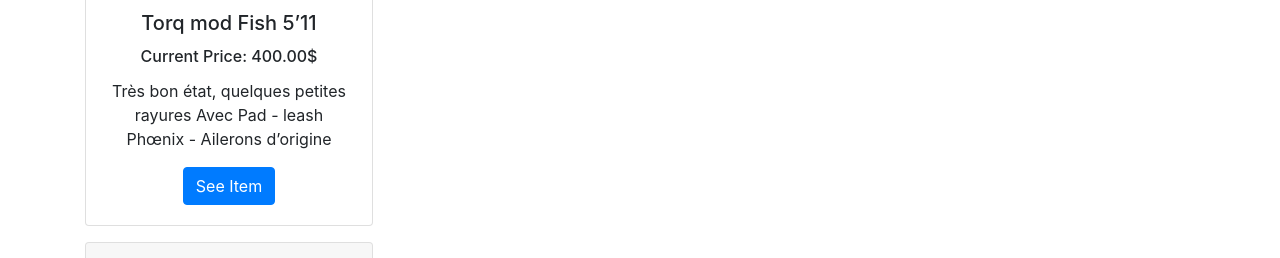
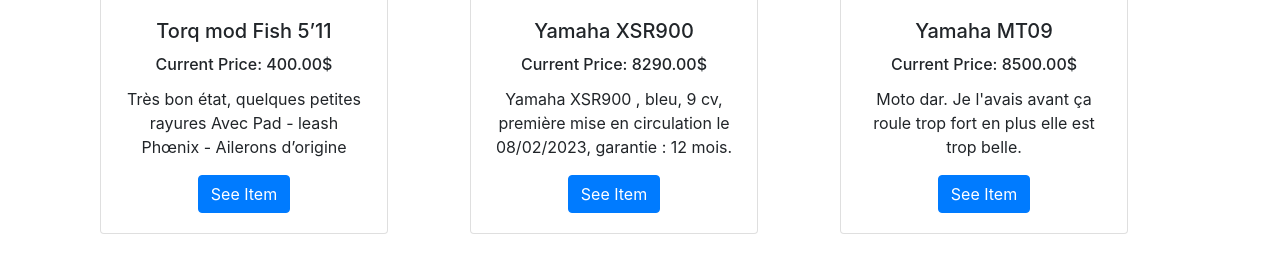
Before and after one commit to PayBoa/ePay, a Django app: page / in a window 1280 px wide. Shown: the part 555-813 px from the top of the page. Run offline with Django 3.2, Linux system fonts and the light colour scheme; data comes from the database, SQL or seed files in the repository; some libraries are stand-ins or nearby versions.

Commit message:
created grid in index.html

```diff
--- a/auctions/templates/auctions/index.html
+++ b/auctions/templates/auctions/index.html
@@ -3,7 +3,10 @@
 {% block body %}
     <h2>Active Listings</h2>
 
+    <div class="container text-center">
+        <div class="row row-cols-3">
         {% for listing in listings %}
+            <div class="col">
                 <div class="card text-center mb-3 mt-3" style="width: 18rem;">
                     <div class="card-header">
                         Listed by: {{ listing.owner }}
@@ -18,5 +21,8 @@
                         <a href="#" class="btn btn-primary">See Item</a>
                     </div>
                 </div>
+            </div>
         {% endfor %}
+        </div>
+    </div>
 {% endblock %}
```
Lines whose indentation alone changed are shown as unchanged.
